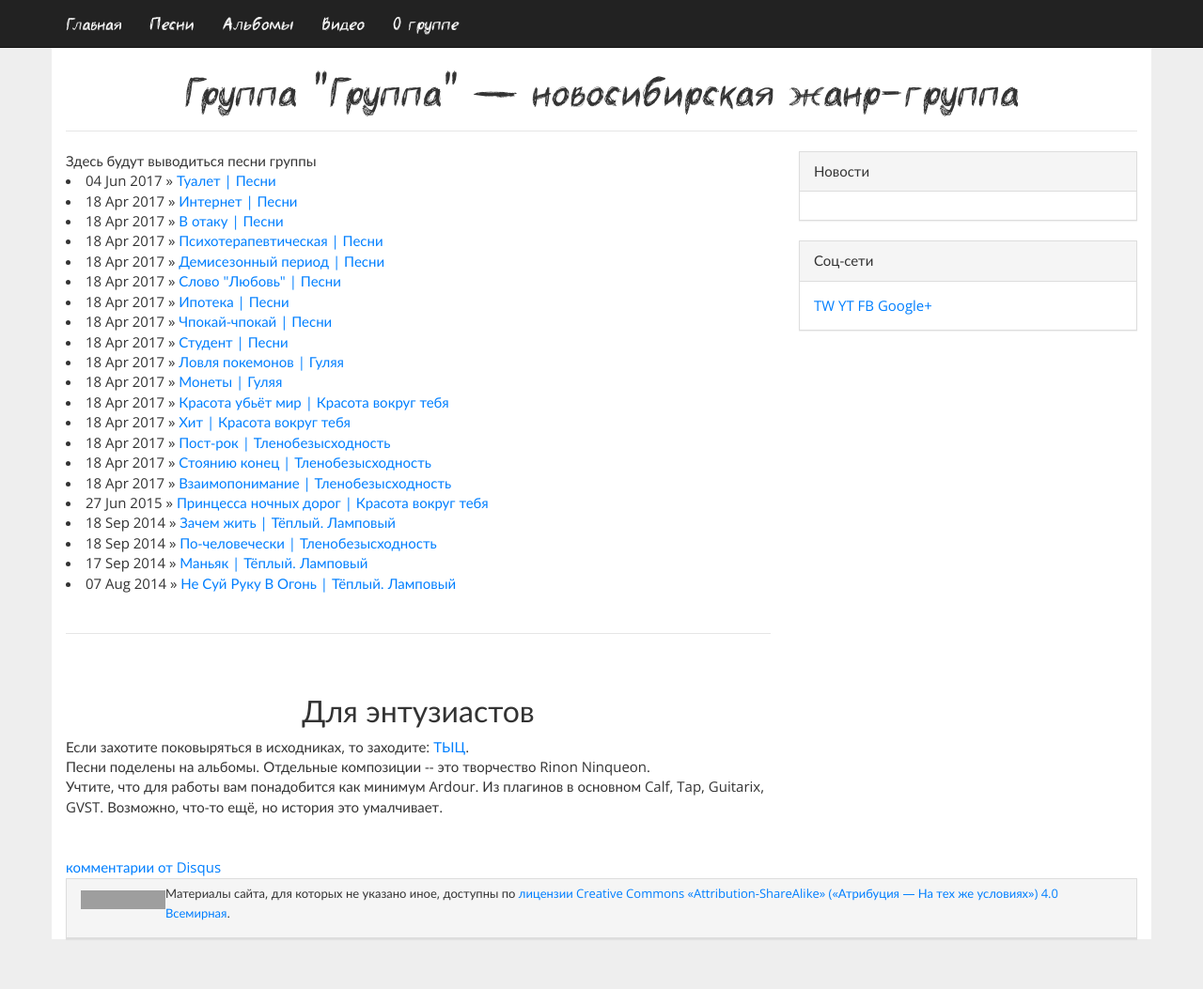
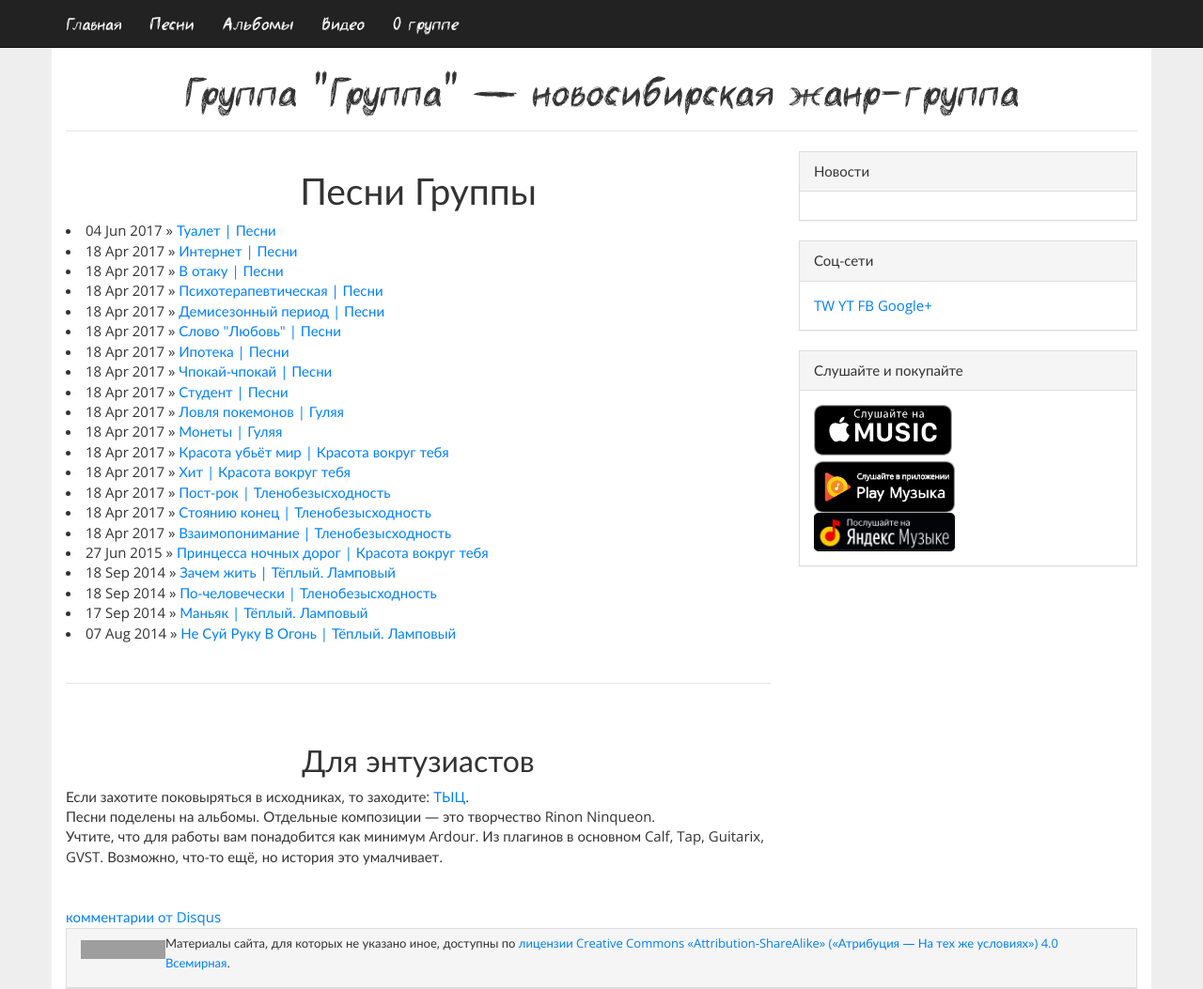
Before and after one commit to gruppa-gruppa-nsk/gruppa-gruppa-nsk.github.io, a Jekyll site: the page built from songs/index.html, in a window 1280 px wide and 1053 px high. Shown: the whole window at 94% size. Built offline with Jekyll 4.4.1, drawn with Linux system fonts in a browser that asks for light colours; comment, search, counter and statistics services are not loaded; grey boxes are pictures that could not be loaded.

Commit message:
Ссылки

```diff
--- a/_layouts/default.html
+++ b/_layouts/default.html
@@ -75,6 +75,14 @@
 							<a href="https://twitter.com/muzgruppa">TW</a> <a href="http://www.youtube.com/user/muzgruppa">YT</a> <a href="https://www.facebook.com/muzgruppa">FB</a> <a href="https://plus.google.com/117792697939116450623" rel="publisher">Google+</a>
 						</div>
 					</div>
+					<div class="panel panel-default">
+						<div class="panel-heading">Слушайте и покупайте</div>
+						<div class="panel-body">
+							<a href="https://geo.itunes.apple.com/ru/artist/группа-группа-нск/id1153661492?mt=1&app=music" style="display:inline-block;overflow:hidden;background:url(////img/music-lrg.svg) no-repeat;width:150px;height:54px;background-size:contain;"></a><br>
+							<a href="https://play.google.com/store/music/artist/Группа_Группа_Нск?id=Awnme624euwiwm4gogydkayv2xm"><img src="/img/ru_badge_web_music.png" width="150px"></a><br>
+							<a href="https://music.yandex.ru/artist/4606781"><img src="/img/button_main.png" width="150px"></a>
+						</div>
+					</div>
 				</div>
 			</div>
 
@@ -82,7 +90,14 @@
 		<div class="row">
 			<footer class="col-md-12">
 				<div class="panel panel-default" style="margin-bottom:0;">
-					<div class="panel-heading"><div style="float:left;margin:0;padding:0;border:0;"><a  rel="license" href="http://creativecommons.org/licenses/by-sa/4.0/"><img align="bottom" alt="Лицензия Creative Commons" style="border-width:0" src="http://i.creativecommons.org/l/by-sa/4.0/88x31.png" /></a></div><div><span style="font-size:13px;vertical-align:super;line-height:5%">Материалы сайта, для которых не указано иное, доступны по  <a style="vertical-align:baseline;line-height:inherit" rel="license" href="http://creativecommons.org/licenses/by-sa/4.0/deed.ru">лицензии Creative Commons «Attribution-ShareAlike» («Атрибуция — На тех же условиях») 4.0 Всемирная</a>.</span></div>
+					<div class="panel-heading">
+						<div style="float:left;margin:0;padding:0;border:0;">
+							<a rel="license" href="http://creativecommons.org/licenses/by-sa/4.0/"><img align="bottom" alt="Лицензия Creative Commons" style="border-width:0" src="http://i.creativecommons.org/l/by-sa/4.0/88x31.png" /></a>
+						</div>
+					<div>
+						<span style="font-size:13px;vertical-align:super;line-height:5%;margin:1">Материалы сайта, для которых не указано иное, доступны по  <a style="vertical-align:baseline;line-height:inherit" rel="license" href="http://creativecommons.org/licenses/by-sa/4.0/deed.ru">лицензии Creative Commons «Attribution-ShareAlike» («Атрибуция — На тех же условиях») 4.0 Всемирная</a>.
+						</span>
+					</div>
 				</div>
 			</footer>
 		</div>
--- a/about/index.html
+++ b/about/index.html
@@ -6,8 +6,7 @@ title: О группе "Группа" и участниках
 <h2>Концепт</h2>
 <p>Группа задумывалась как проект, продвигающий (помимо участников)
 свободные лицензии и связанное с ними — СПО и <i>Creative Commons</i>.<br>
-Музыкальное и прикладное ПО только свободное —<i> Ubuntu, Ardour,
-Audacity, Calf, tuxguitar</i> и т.д.<br>
+Музыкальное и прикладное ПО только свободное — <i>Ubuntu, Ardour, Audacity, Calf, tuxguitar</i> и т.д.<br>
 Большинство песен доступны под лицензиями <i>Creative Commons</i><br>
 </p>
 Тематики песен в основном не IT, направлены на широкий круг людей:<br>
--- a/albums/index.html
+++ b/albums/index.html
@@ -2,6 +2,8 @@
 layout: default
 title: Песни группы
 ---
+<h1>Альбомы</h1>
+
 {% for post in site.posts %}
 	{% if post.categories contains 'albums' %}
     	<li><span>{{ post.date | date_to_string }}</span> &raquo <a href="{{ post.url }}">{{ post.title }}</a></li>
--- a/songs/index.html
+++ b/songs/index.html
@@ -2,7 +2,7 @@
 layout: default
 title: Песни группы
 ---
-Здесь будут выводиться песни группы
+<h1>Песни Группы</h1>
 
 {% for post in site.posts %}
 	{% if post.categories contains 'songs' %}
@@ -14,5 +14,5 @@ title: Песни группы
 <br>
 <h2>Для энтузиастов</h2>
 Если захотите поковыряться в исходниках, то заходите: <a href="https://cloud.mail.ru/public/B2Ej/u15BmJFEX">ТЫЦ</a>.<br>
-Песни поделены на альбомы. Отдельные композиции -- это творчество Rinon Ninqueon.<br>
+Песни поделены на альбомы. Отдельные композиции — это творчество Rinon Ninqueon.<br>
 Учтите, что для работы вам понадобится как минимум Ardour. Из плагинов в основном Calf, Tap, Guitarix, GVST. Возможно, что-то ещё, но история это умалчивает.<br>
```
Also changed, not shown: img/button_main.png (added), img/music-lrg.svg (added), img/ru_badge_web_music.png (added).
